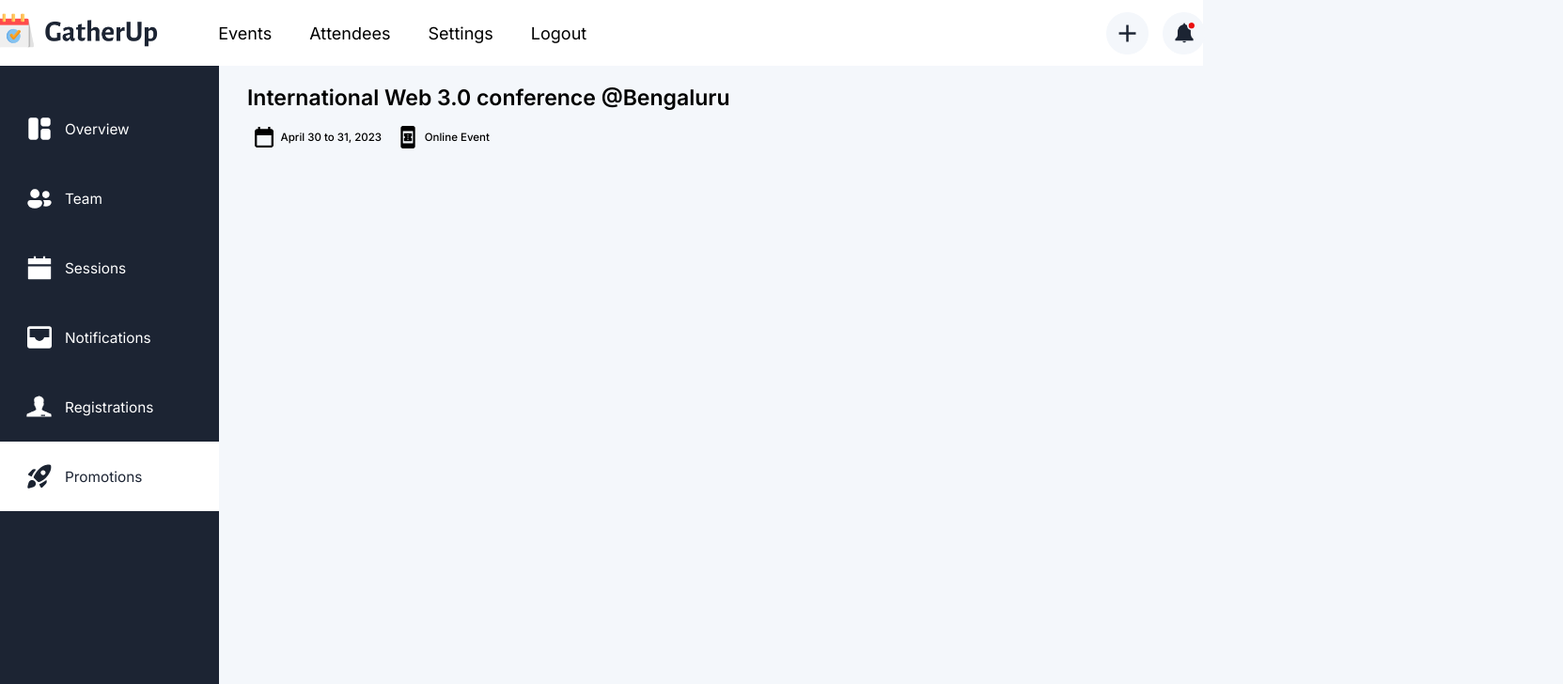
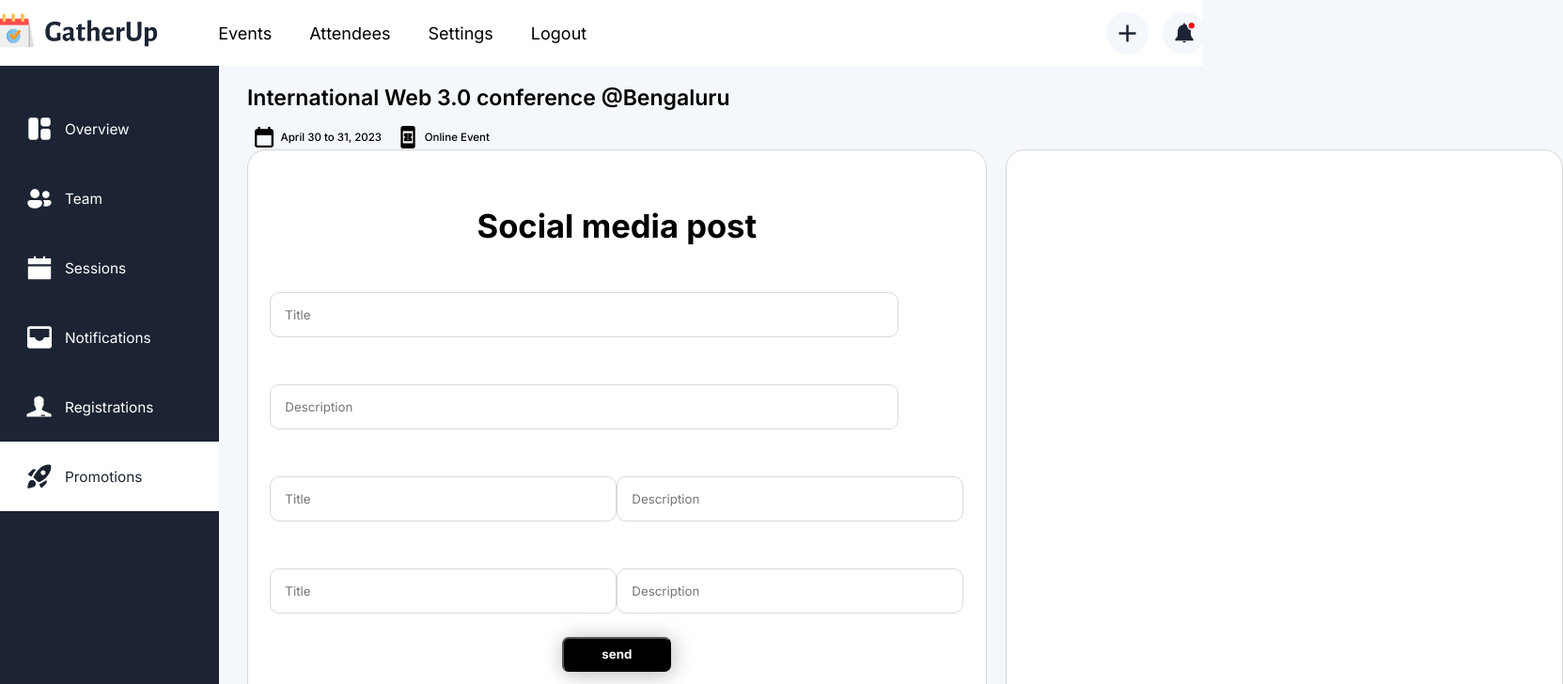
Before and after one commit to Vishal-techy/GatherUp, a Next.js app: page /eventPromotion in a window 1280 px wide. Shown: the top 728 px of the page at 94% size, 1663 px wide, since content can reach past the window. Built offline with nearby package versions, Linux system fonts and the light colour scheme; no server answers; sample sign-in values are in the browser's storage.

Commit message:
promotion

```diff
--- /dev/null
+++ b/components/promotionCard.js
@@ -0,0 +1,118 @@
+import React from 'react'
+import Button from 'react-bootstrap/Button';
+import Form from 'react-bootstrap/Form';
+import { useState } from 'react';
+import axios  from 'axios';
+function PromotionCard({eventId}) {
+    const [loading, setLoading] = useState(false)
+    const [data, setData] = useState({
+        title: '',
+        description: '',})
+
+    const postContent = (e) => {
+      e.preventDefault()
+      console.log("Hey");
+      setLoading(true)
+      axios.post(`http://localhost:8080/sendMessage/${eventId}`, {
+        title: data.title,
+        description: data.description,
+      }).then((res) => {
+
+        setLoading(false)
+      }).catch((err) => {
+         setLoading(false)
+         alert("Something went wrong")
+      })
+    }
+  return (
+    <>
+    <div className='NotificationCentercardWholeWrap'>
+    <div className='NotificationCentercardWrap'>
+    <h2 className='NotificationCard-hero'>Social media post</h2>
+    <div>
+    <Form>
+      <Form.Group className="mb-3" controlId="formBasicEmail">
+        <Form.Control onChange={(e) =>
+              setData({
+                ...data,
+                title: e.target.value,
+              })
+            }
+            value={data.title} className='emailInput2' placeholder='Title'/>
+      </Form.Group>
+
+      <Form.Group className="mb-3" controlId="formBasicPassword">
+        <Form.Control onChange={(e) =>
+              setData({
+                ...data,
+                description: e.target.value,
+              })
+            }
+            value={data.description}
+            required type="text" className='emailInput2' placeholder="Description" />
+      </Form.Group>
+      <div className='flexFor-input'>
+      <Form.Group className="mb-3" controlId="formBasicEmail">
+        <Form.Control onChange={(e) =>
+              setData({
+                ...data,
+                title: e.target.value,
+              })
+            }
+            value={data.title} className='input3' placeholder='Title'/>
+      </Form.Group>
+
+      <Form.Group className="mb-3" controlId="formBasicPassword">
+        <Form.Control onChange={(e) =>
+              setData({
+                ...data,
+                description: e.target.value,
+              })
+            }
+            value={data.description}
+            required type="text" className='input3' placeholder="Description" />
+      </Form.Group>
+      </div>
+      <div className='flexFor-input'>
+      <Form.Group className="mb-3" controlId="formBasicEmail">
+        <Form.Control onChange={(e) =>
+              setData({
+                ...data,
+                title: e.target.value,
+              })
+            }
+            value={data.title} className='input3' placeholder='Title'/>
+      </Form.Group>
+
+      <Form.Group className="mb-3" controlId="formBasicPassword">
+        <Form.Control onChange={(e) =>
+              setData({
+                ...data,
+                description: e.target.value,
+              })
+            }
+            value={data.description}
+            required type="text" className='input3' placeholder="Description" />
+      </Form.Group>
+      </div>
+      <div className='sub-btn-wrap'>
+      <Button className='submit-btn' variant="primary" type="submit">
+       <span className='span-submit' ><h4>send</h4></span>
+      </Button>
+      </div>
+
+    </Form>
+    </div>
+    </div>
+    <div className='poster'>
+
+    </div>
+    </div>
+        <div className='posting'>
+        <button className='submit-btn3'style={{color: 'white'}}>Post In Social Media</button>
+        </div>
+        </>
+  )
+}
+
+export default PromotionCard
--- a/pages/_app.js
+++ b/pages/_app.js
@@ -14,6 +14,7 @@ import '@/styles/notificationCenter.css'
 
 import '@/styles/sideNavBar.css'
 import '@/styles/eventOverview.css'
+import '@/styles/promotion.css'
 
 const noAuthRequired = ['/login', '/signup']
 
--- a/pages/eventPromotion.js
+++ b/pages/eventPromotion.js
@@ -11,6 +11,7 @@ import session from '@/public/session.svg'
 import emails from '@/public/emails.svg'
 import registrations from '@/public/registrations.svg'
 import promotions from '@/public/promotions.svg'
+import PromotionCard from '@/components/promotionCard'
 
 function eventPromotion() {
   return (
@@ -63,6 +64,7 @@ function eventPromotion() {
                             <p className='eveDet'>Online Event</p>
                         </div>
                     </div>
+                <PromotionCard />
         </div>
         </div>
         </div>
--- /dev/null
+++ b/styles/promotion.css
@@ -0,0 +1,129 @@
+.NotificationCentercardWrap{
+    background: #FFFFFF;
+border: 1px solid #D6D6D6;
+border-radius: 20px;
+    width:813px;
+    height: 630px;
+    display: flex;
+    flex-direction: column;
+    align-items: center;
+
+}
+.NotificationCentercardWholeWrap{
+    display: flex;
+    width: 1400px;
+    /* background: #000; */
+}
+.posting{
+    width: 1400px;
+    justify-content: center;
+    display: flex;
+    margin-top: 50px;
+}
+.input4{
+    width: 269px;
+    height: 48px;
+    border-radius: 10px;
+    border: none;
+    margin-top: 50px;
+    background: #FFFFFF;
+border: 1px solid #D6D6D6;
+padding-left: 15px;
+}
+.poster{
+    background: #FFFFFF;
+    border: 1px solid #D6D6D6;
+    border-radius: 20px;
+        width:613px;
+        height: 630px;
+        display: flex;
+        flex-direction: column;
+        align-items: center;
+        margin-left: 20px;
+}
+.NotificationCard-hero{
+    margin-top: 60px;
+}
+
+.emailInput{
+    width: 669px;
+    height: 48px;
+    border-radius: 10px;
+    border: none;
+    margin-top: 50px;
+    background: #FFFFFF;
+    padding-left: 15px;
+box-shadow: 0px 2px 11px rgba(69, 65, 164, 0.06), 0px 4px 10px rgba(31, 37, 89, 0.07);
+
+}
+.passwordInput{
+    margin-top: 50px;
+    width: 669px;
+    height: 208px;
+    border-radius: 10px;
+    border: none;
+    background: #FFFFFF;
+    /* padding-inline-start: 50px; */
+    padding-bottom: 150px;
+    padding-left: 15px;
+box-shadow: 0px 2px 11px rgba(69, 65, 164, 0.06), 0px 4px 10px rgba(31, 37, 89, 0.07);
+}
+.submit-btn{
+    width: 116px;
+    height: 37px;
+    left: 779px;
+    top: 640px;
+
+    background: #000000;
+    box-shadow: 0px 4px 20px rgba(0, 0, 0, 0.15), 4px 0px 25px rgba(0, 0, 0, 0.15);
+    border-radius: 7px;
+    margin-top: 25px;
+}
+.submit-btn3{
+    width: 206px;
+    height: 37px;
+    left: 779px;
+    top: 640px;
+
+    background: #000000;
+    box-shadow: 0px 4px 20px rgba(0, 0, 0, 0.15), 4px 0px 25px rgba(0, 0, 0, 0.15);
+    border-radius: 7px;
+    margin-top: 25px;
+}
+.span-submit{
+    color: white;
+}
+.sub-btn-wrap{
+    display: flex;
+    justify-content: center;
+}
+
+.emailInput2{
+    width: 669px;
+    height: 48px;
+    border-radius: 10px;
+    border: none;
+    margin-top: 50px;
+    background: #FFFFFF;
+    border: 1px solid #D9D9D9;
+    padding-left: 15px;
+}
+.input3{
+    width: 369px;
+    height: 48px;
+    border-radius: 10px;
+    border: none;
+    margin-top: 50px;
+    background: #FFFFFF;
+    border: 1px solid #D9D9D9;
+    padding-left: 15px;
+
+}
+.promotioncardWrap{
+    width: 900px;
+    height: 650px;
+    background:yellowgreen;
+}
+.flexFor-input{
+    display: flex;
+}
```
